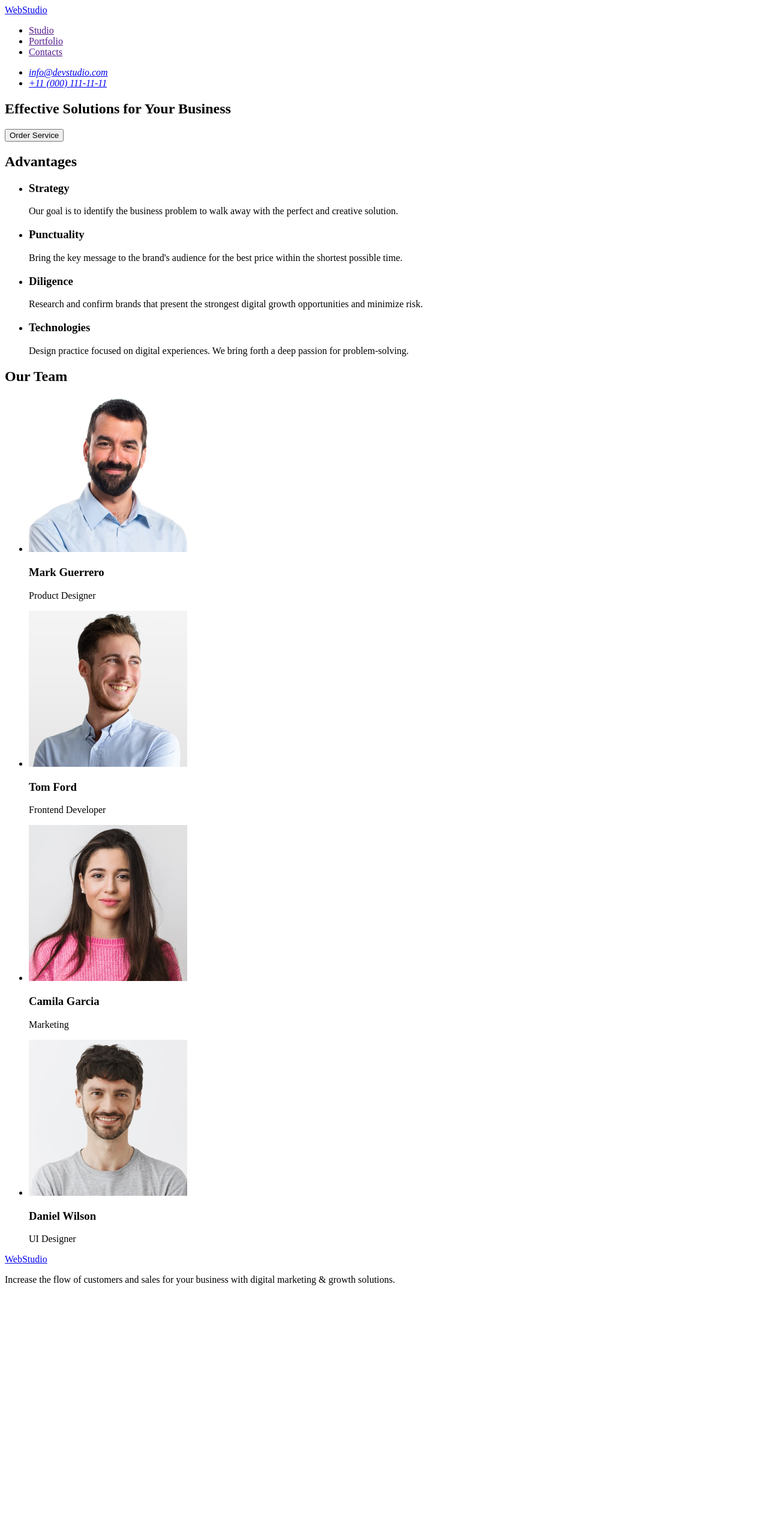
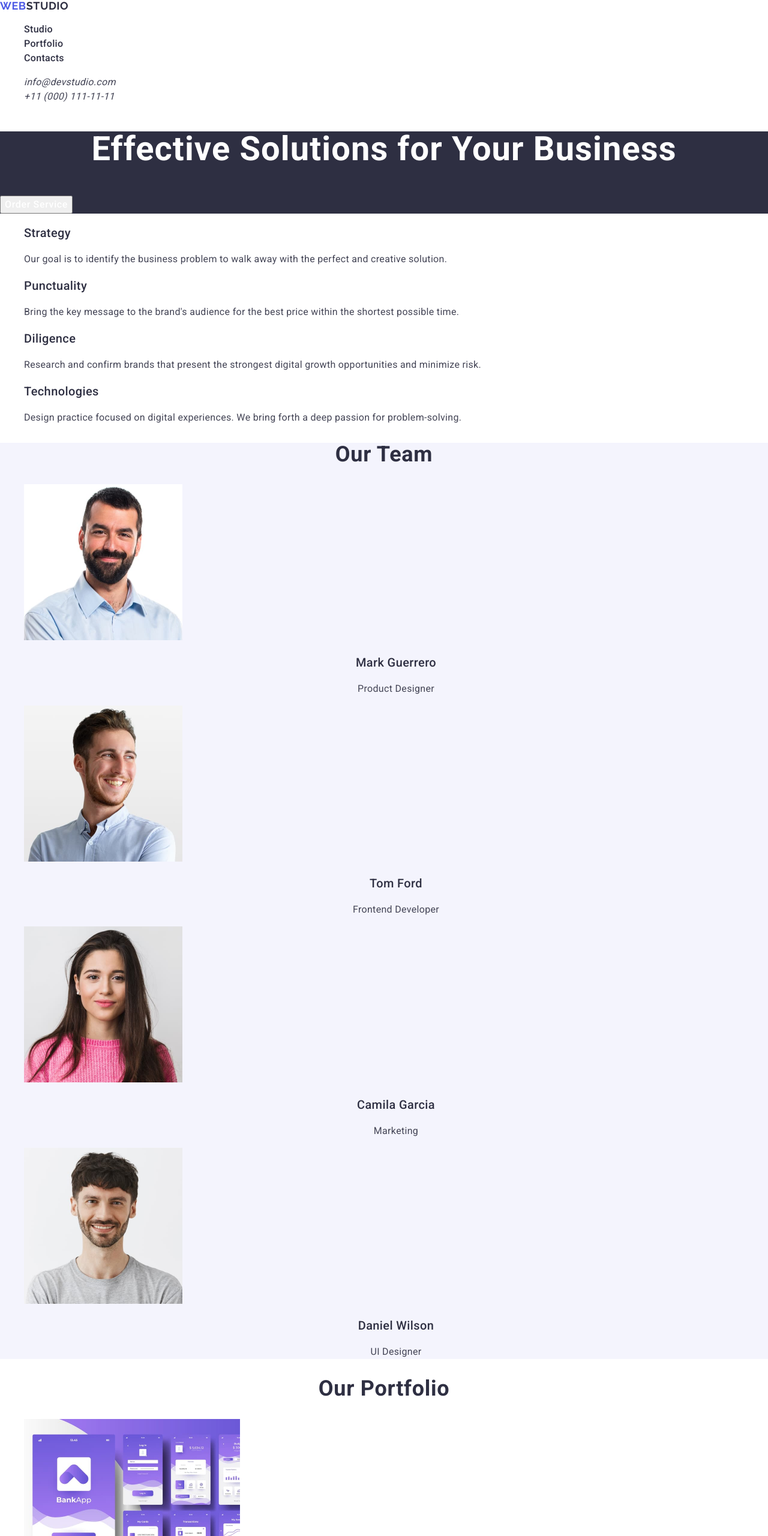
Before and after one commit to konstabash/goit-markup-hw-02, a plain HTML site: page index.html in a window 1280 px wide. Shown: the top 2560 px of the page at 60% size. Before the commit the page ends 2158 px from the top, so only its background shows below. Drawn offline with nearby package versions, Linux system fonts and the light colour scheme.

Commit message:
full hw2.1

```diff
--- /dev/null
+++ b/css/styles.css
@@ -0,0 +1,163 @@
+body {
+    font-family: "Roboto", sans-serif;
+    color: #434455;
+    background-color: #fff;
+}
+
+ul {
+    list-style: none;
+}
+
+a {
+    text-decoration: none;
+}
+
+.header-logo {
+    font-family: "Raleway", sans-serif;
+    font-weight: 700;
+        font-size: 18px;
+        line-height: 1.16;
+        letter-spacing: 0.03em;
+        text-transform: uppercase;
+        color: #4d5ae5;
+}
+
+.header-logo-color {
+    color: #2e2f42;
+}
+
+.header-menu-link {
+    font-weight: 500;
+        font-size: 16px;
+        line-height: 1.5;
+        letter-spacing: 0.02em;
+        color: #2e2f42;
+}
+.header-menu-link:hover,
+.header-menu-link:focus {
+    color: #404bbf;
+}
+
+.header-address-link {
+        font-size: 16px;
+        line-height: 1.5;
+        letter-spacing: 0.02em;
+        color: #434455;
+}
+
+.title-section {
+    background-color: #2e2f42;
+}
+
+.title {
+font-weight: 700;
+    font-size: 56px;
+    line-height: 1.07;
+    letter-spacing: 0.02em;
+    text-align: center;
+    color: #fff;
+}
+
+.title-order-button {
+    font-weight: 500;
+        font-size: 16px;
+        line-height: 1.5;
+        letter-spacing: 0.04em;
+        color: #fff;
+        cursor: pointer;
+}
+
+.advantages-hidden-title {
+    display: none;
+}
+
+.advantages-titles {
+    font-weight: 500;
+        font-size: 20px;
+        line-height: 1.2;
+        letter-spacing: 0.02em;
+        color: #2e2f42;
+}
+
+.advantages-text {
+        font-size: 16px;
+        line-height: 1.5;
+        letter-spacing: 0.02em;
+}
+
+.team-section {
+    background-color: #f4f4fd;
+}
+
+.team-title {
+    font-weight: 700;
+        font-size: 36px;
+        line-height: 1.11;
+        letter-spacing: 0.02em;
+        text-align: center;
+        color: #2e2f42;
+}
+
+.team-name {
+    font-weight: 500;
+        font-size: 20px;
+        line-height: 1.2;
+        letter-spacing: 0.02em;
+        text-align: center;
+        color: #2e2f42;
+}
+
+.team-position {
+        font-size: 16px;
+        line-height: 1.5;
+        letter-spacing: 0.02em;
+        text-align: center;
+}
+
+.portfolio-title {
+    font-weight: 700;
+        font-size: 36px;
+        line-height: 1.11;
+        letter-spacing: 0.02em;
+        text-align: center;
+        color: #2e2f42;
+}
+
+.portfolio-name-title {
+font-weight: 500;
+    font-size: 20px;
+    line-height: 1.2;
+    letter-spacing: 0.02em;
+    color: #2e2f42;
+}
+
+.portfolio-name-type {
+        font-size: 16px;
+        line-height: 1.5;
+        letter-spacing: 0.02em;
+}
+
+.footer {
+    background-color: #2e2f42;
+}
+
+.logo-footer {
+    font-family: "Raleway", sans-serif;
+    font-weight: 700;
+        font-size: 18px;
+        line-height: 1.16667;
+        letter-spacing: 0.03em;
+        text-transform: uppercase;
+        color: #4d5ae5;
+}
+
+.logo-footer-color {
+    color: #f4f4fd;
+}
+
+.footer-text {
+        font-size: 16px;
+        line-height: 1.5;
+        letter-spacing: 0.02em;
+        color: #f4f4fd;
+}
--- a/index.html
+++ b/index.html
@@ -4,111 +4,218 @@
     <meta charset="UTF-8" />
     <meta name="viewport" content="width=device-width, initial-scale=1.0" />
     <title>WebStudio</title>
+    <link
+      rel="stylesheet"
+      href="https://cdnjs.cloudflare.com/ajax/libs/modern-normalize/3.0.1/modern-normalize.min.css"
+      integrity="sha512-q6WgHqiHlKyOqslT/lgBgodhd03Wp4BEqKeW6nNtlOY4quzyG3VoQKFrieaCeSnuVseNKRGpGeDU3qPmabCANg=="
+      crossorigin="anonymous"
+      referrerpolicy="no-referrer"
+    />
+    <link rel="preconnect" href="https://fonts.googleapis.com" />
+    <link rel="preconnect" href="https://fonts.gstatic.com" crossorigin />
+    <link
+      href="https://fonts.googleapis.com/css2?family=Raleway:wght@700&family=Roboto:wght@400;500;700&display=swap"
+      rel="stylesheet"
+    />
+    <link rel="stylesheet" href="./css/styles.css" />
   </head>
   <body>
-    <header>
-      <nav>
-        <a href="./index.html">WebStudio</a>
-        <ul>
-          <li><a href="">Studio</a></li>
-          <li><a href="">Portfolio</a></li>
-          <li><a href="">Contacts</a></li>
+    <header class="header">
+      <nav class="header-navigation">
+        <a class="header-logo" href="./index.html"
+          >Web<span class="header-logo-color">Studio</span></a
+        >
+        <ul class="header-menu-list">
+          <li class="header-menu-item">
+            <a class="header-menu-link" href="">Studio</a>
+          </li>
+          <li class="header-menu-item">
+            <a class="header-menu-link" href="">Portfolio</a>
+          </li>
+          <li class="header-menu-item">
+            <a class="header-menu-link" href="">Contacts</a>
+          </li>
         </ul>
       </nav>
       <address>
         <ul>
-          <li><a href="mailto:info@devstudio.com"> info@devstudio.com </a></li>
-          <li><a href="tel:+110001111111">+11 (000) 111-11-11 </a></li>
+          <li>
+            <a class="header-address-link" href="mailto:info@devstudio.com">
+              info@devstudio.com
+            </a>
+          </li>
+          <li>
+            <a class="header-address-link" href="tel:+110001111111"
+              >+11 (000) 111-11-11
+            </a>
+          </li>
         </ul>
       </address>
     </header>
     <main>
-      <section>
-        <h1>Effective Solutions for Your Business</h1>
-        <button type="button">Order Service</button>
+      <section class="title-section">
+        <h1 class="title">Effective Solutions for Your Business</h1>
+        <button class="title-order-button" type="button">Order Service</button>
       </section>
       <section>
-        <h2>Advantages</h2>
+        <h2 class="advantages-hidden-title">Advantages</h2>
         <ul>
           <li>
-            <h3>Strategy</h3>
-            <p>
+            <h3 class="advantages-titles">Strategy</h3>
+            <p class="advantages-text">
               Our goal is to identify the business problem to walk away with the
               perfect and creative solution.
             </p>
           </li>
           <li>
-            <h3>Punctuality</h3>
-            <p>
+            <h3 class="advantages-titles">Punctuality</h3>
+            <p class="advantages-text">
               Bring the key message to the brand's audience for the best price
               within the shortest possible time.
             </p>
           </li>
           <li>
-            <h3>Diligence</h3>
-            <p>
+            <h3 class="advantages-titles">Diligence</h3>
+            <p class="advantages-text">
               Research and confirm brands that present the strongest digital
               growth opportunities and minimize risk.
             </p>
           </li>
           <li>
-            <h3>Technologies</h3>
-            <p>
+            <h3 class="advantages-titles">Technologies</h3>
+            <p class="advantages-text">
               Design practice focused on digital experiences. We bring forth a
               deep passion for problem-solving.
             </p>
           </li>
         </ul>
       </section>
-      <section>
-        <h2>Our Team</h2>
+      <section class="team-section">
+        <h2 class="team-title">Our Team</h2>
         <ul>
           <li>
             <img
+              class="team-image"
               src="./images/mark.jpg"
               alt="Mark Guerrero"
               width="264"
               height="260"
             />
-            <h3>Mark Guerrero</h3>
-            <p>Product Designer</p>
+            <h3 class="team-name">Mark Guerrero</h3>
+            <p class="team-position">Product Designer</p>
           </li>
           <li>
             <img
+              class="team-image"
               src="./images/tom.jpg"
               alt="Tom Ford"
               width="264"
               height="260"
             />
-            <h3>Tom Ford</h3>
-            <p>Frontend Developer</p>
+            <h3 class="team-name">Tom Ford</h3>
+            <p class="team-position">Frontend Developer</p>
           </li>
           <li>
             <img
+              class="team-image"
               src="./images/camila.jpg"
               alt="Camila Garcia"
               width="264"
               height="260"
             />
-            <h3>Camila Garcia</h3>
-            <p>Marketing</p>
+            <h3 class="team-name">Camila Garcia</h3>
+            <p class="team-position">Marketing</p>
           </li>
           <li>
             <img
+              class="team-image"
               src="./images/daniel.jpg"
               alt="Daniel Wilson"
               width="264"
               height="260"
             />
-            <h3>Daniel Wilson</h3>
-            <p>UI Designer</p>
+            <h3 class="team-name">Daniel Wilson</h3>
+            <p class="team-position">UI Designer</p>
+          </li>
+        </ul>
+      </section>
+      <section>
+        <h2 class="portfolio-title">Our Portfolio</h2>
+        <ul>
+          <li>
+            <img
+              class="portfolio-image"
+              src="/images/banking-app.jpg"
+              width="360px"
+              height="300px"
+              alt="Banking App logo"
+            />
+            <h3 class="portfolio-name-title">Banking App</h3>
+            <p class="portfolio-name-type">App</p>
+          </li>
+          <li>
+            <img
+              class="portfolio-image"
+              src="/images/cashless-payment.jpg"
+              width="360px"
+              height="300px"
+              alt="Cashless Payment Illustration"
+            />
+            <h3 class="portfolio-name-title">Cashless Payment</h3>
+            <p class="portfolio-name-type">Marketing</p>
+          </li>
+          <li>
+            <img
+              class="portfolio-image"
+              src="/images/meditation-app.jpg"
+              width="360px"
+              height="300px"
+              alt="Meditation App logo"
+            />
+            <h3 class="portfolio-name-title">Meditation App</h3>
+            <p class="portfolio-name-type">App</p>
+          </li>
+          <li>
+            <img
+              class="portfolio-image"
+              src="/images/taxi-service.jpg"
+              width="360px"
+              height="300px"
+              alt="Taxi Service Illustration"
+            />
+            <h3 class="portfolio-name-title">Taxi Service</h3>
+            <p class="portfolio-name-type">Marketing</p>
+          </li>
+          <li>
+            <img
+              class="portfolio-image"
+              src="/images/screen-illustrations.jpg"
+              width="360px"
+              height="300px"
+              alt="Phone Wallpaper Example"
+            />
+            <h3 class="portfolio-name-title">Screen Illustrations</h3>
+            <p class="portfolio-name-type">Design</p>
+          </li>
+          <li>
+            <img
+              class="portfolio-image"
+              src="/images/online-courses.jpg"
+              width="360px"
+              height="300px"
+              alt="Happy Student"
+            />
+            <h3 class="portfolio-name-title">Online Courses</h3>
+            <p>Marketing</p>
           </li>
         </ul>
       </section>
     </main>
-    <footer>
-      <a href="./index.html"> WebStudio </a>
-      <p>
+    <footer class="footer">
+      <a class="logo-footer" href="./index.html">
+        Web<span class="logo-footer-color">Studio</span>
+      </a>
+      <p class="footer-text">
         Increase the flow of customers and sales for your business with digital
         marketing & growth solutions.
       </p>
```
Also changed, not shown: images/banking-app.jpg (added), images/cashless-payment.jpg (added), images/meditation-app.jpg (added), images/online-courses.jpg (added), images/screen-illustrations.jpg (added), images/taxi-service.jpg (added).
